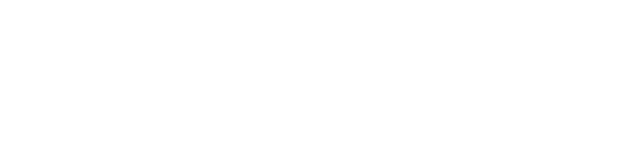
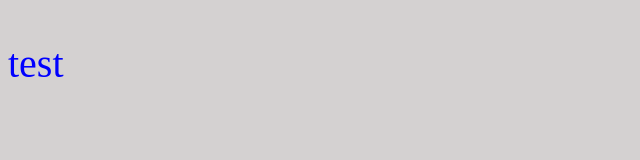
Before and after one commit to sses40814/githubtest, a plain HTML site: page index.html in a window 1280 px wide. Shown: the whole page, without its empty margins (0-640 px from the left). Drawn offline with Linux system fonts and the light colour scheme.

Commit message:
新增CSS

```diff
--- /dev/null
+++ b/CSS/all.css
@@ -0,0 +1,4 @@
+body {
+  color: blue;
+  background-color: rgb(212, 209, 209);
+}
--- a/index.html
+++ b/index.html
@@ -4,6 +4,9 @@
     <meta charset="UTF-8" />
     <meta name="viewport" content="width=device-width, initial-scale=1.0" />
     <title>Document</title>
+    <link rel="stylesheet" href="CSS/all.css" />
   </head>
-  <body></body>
+  <body>
+    <p style="font-size: 40px">test</p>
+  </body>
 </html>
```
